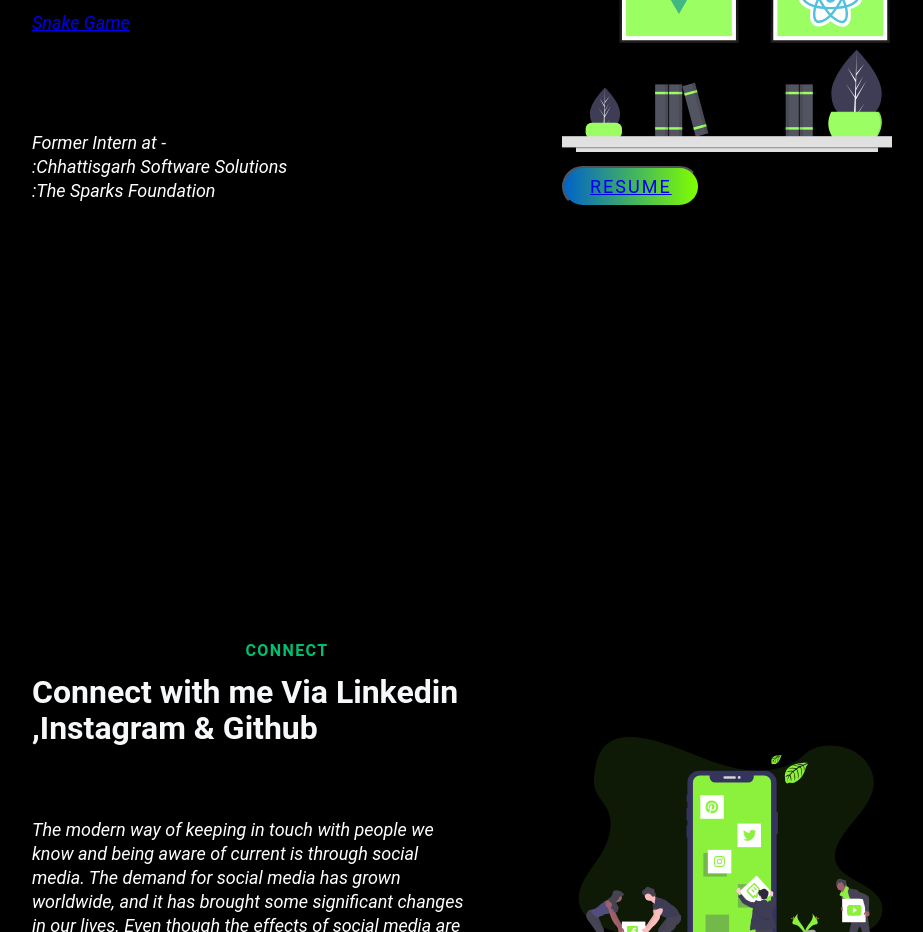
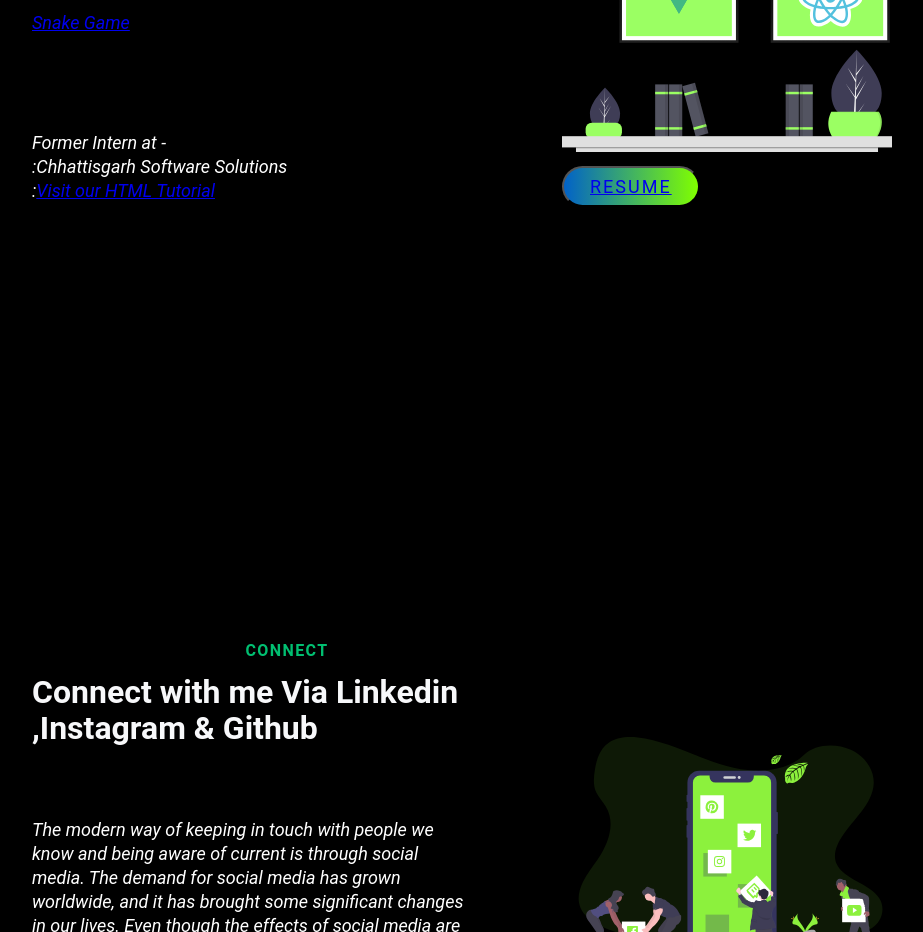
Before and after one commit to SankalpWr/Portfolio, a React (Create React App) app: page / in a window 1280 px wide. Shown: the part 2040-2972 px from the top of the page, without its empty margins (88-1011 px from the left). Built offline with nearby package versions, Linux system fonts and the light colour scheme.

Commit message:
Update Data.js

```diff
--- a/src/components/InfoSection/Data.js
+++ b/src/components/InfoSection/Data.js
@@ -46,7 +46,7 @@ export const homeObjTwo = {
         Former Intern at -<br />
         :Chhattisgarh Software Solutions
         <br />
-        :The Sparks Foundation
+        :<a href="https://drive.google.com/file/d/1kRbaKBL24GB8vD3jhf2gKMaYBg3bU-n5/view" title="The Sparks Foundation">Visit our HTML Tutorial</a>
       </em>
     </p>
   ),
```
